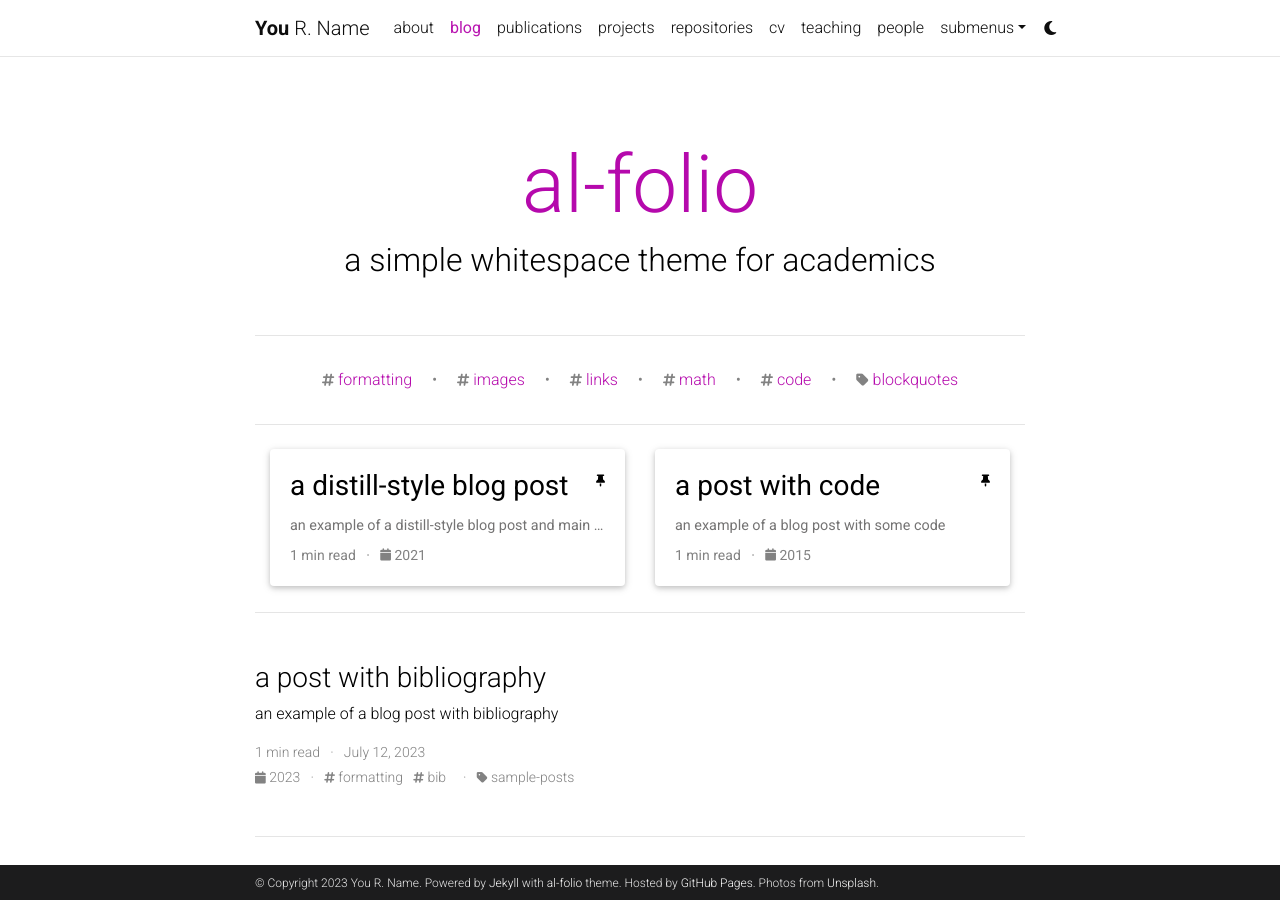
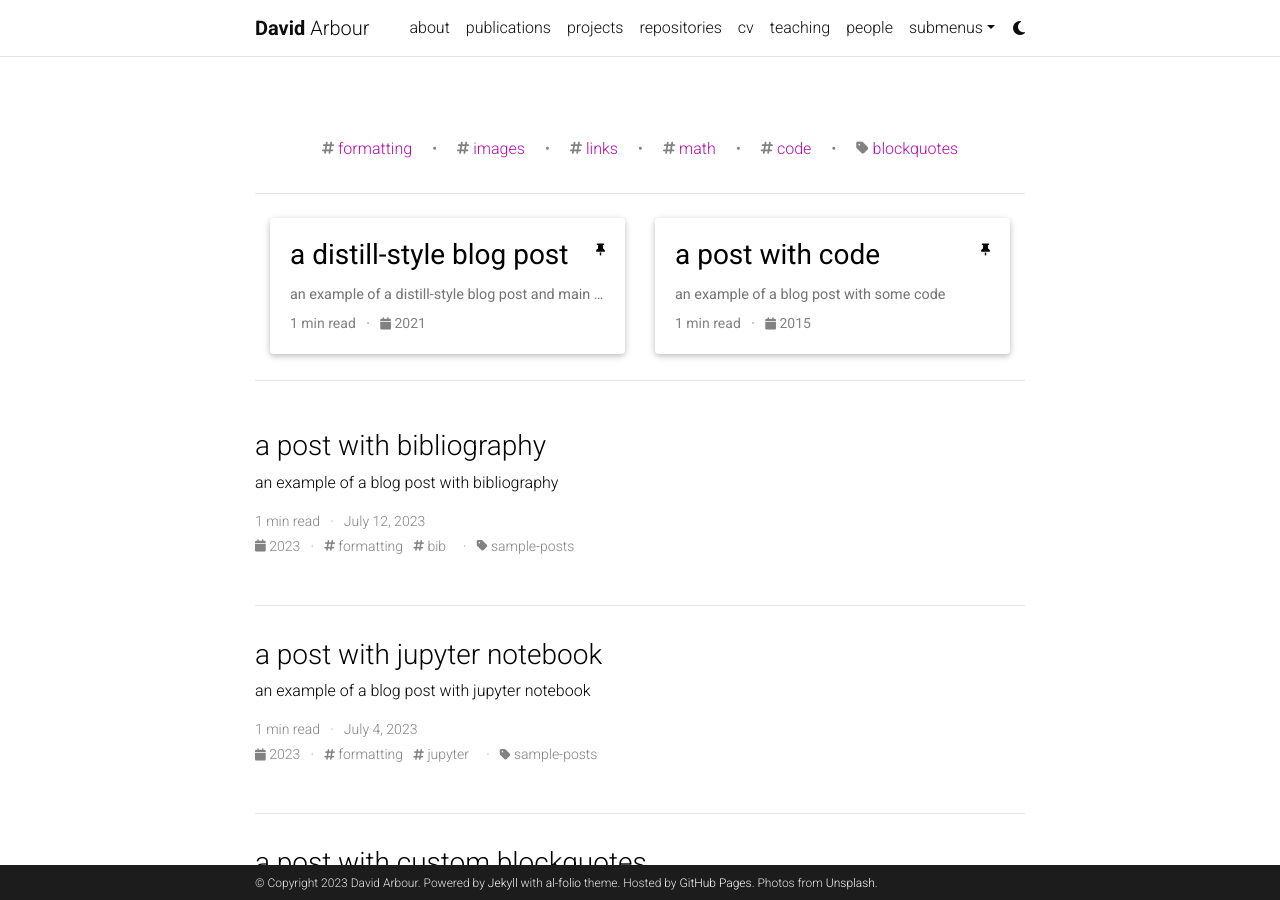
Before and after one commit to darbour/darbour.github.io, a Jekyll site: the page built from blog/index.html, in a window 1280 px wide and 900 px high. Built offline with Jekyll 4.4.1, drawn with Linux system fonts in a browser that asks for light colours; the list of posts is cut into pages by our own code; comment, search, counter and statistics services are not loaded; a style sheet for code colours, icons or effects is not loaded.

Commit message:
small updates

```diff
--- a/_config.yml
+++ b/_config.yml
@@ -3,17 +3,16 @@
 # -----------------------------------------------------------------------------
 
 title: blank # the website title (if blank, full name will be used instead)
-first_name: You
-middle_name: R.
-last_name: Name
-email: you@example.com
+first_name: David
+middle_name:
+last_name: Arbour
+email: darbour26@gmail.com
 description: > # the ">" symbol means to ignore newlines until "footer_text:"
-  A simple, whitespace theme for academics. Based on [*folio](https://github.com/bogoli/-folio) design.
 footer_text: >
   Powered by <a href="https://jekyllrb.com/" target="_blank">Jekyll</a> with <a href="https://github.com/alshedivat/al-folio">al-folio</a> theme.
   Hosted by <a href="https://pages.github.com/" target="_blank">GitHub Pages</a>.
   Photos from <a href="https://unsplash.com" target="_blank">Unsplash</a>.
-keywords: jekyll, jekyll-theme, academic-website, portfolio-website  # add your own keywords or leave empty
+keywords:   # add your own keywords or leave empty
 
 lang: en # the language of your site (for example: en, fr, cn, ru, etc.)
 icon: ⚛️  # the emoji used as the favicon (alternatively, provide image name in /assets/img/)
@@ -67,13 +66,13 @@
 # Social integration
 # -----------------------------------------------------------------------------
 
-github_username: # your GitHub user name
+github_username: darbour# your GitHub user name
 gitlab_username: # your GitLab user name
 twitter_username: # your Twitter handle
 mastodon_username: # your mastodon instance+username in the format instance.tld/@username
 linkedin_username: # your LinkedIn user name
 telegram_username: # your Telegram user name
-scholar_userid: # your Google Scholar ID
+scholar_userid: prj0heYAAAAJ# your Google Scholar ID
 semanticscholar_id: # your Semantic Scholar ID
 whatsapp_number: # your WhatsApp number (full phone number in international format. Omit any zeroes, brackets, or dashes when adding the phone number in international format.)
 orcid_id: # your ORCID ID
@@ -120,10 +119,10 @@
 # Blog
 # -----------------------------------------------------------------------------
 
-blog_name: al-folio # blog_name will be displayed in your blog page
-blog_nav_title: blog # your blog must have a title for it to be displayed in the nav bar
-blog_description: a simple whitespace theme for academics
-permalink: /blog/:year/:title/
+#blog_name: al-folio # blog_name will be displayed in your blog page
+#blog_nav_title: blog # your blog must have a title for it to be displayed in the nav bar
+#blog_description: a simple whitespace theme for academics
+#permalink: /blog/:year/:title/
 
 # Pagination
 pagination:
```
